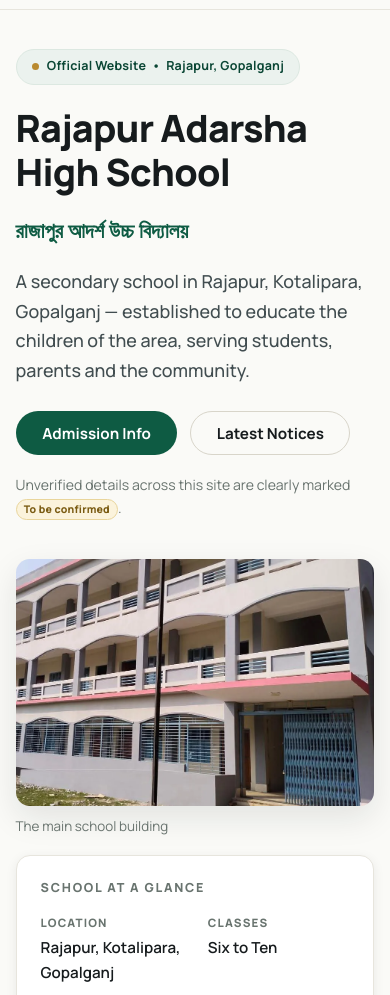
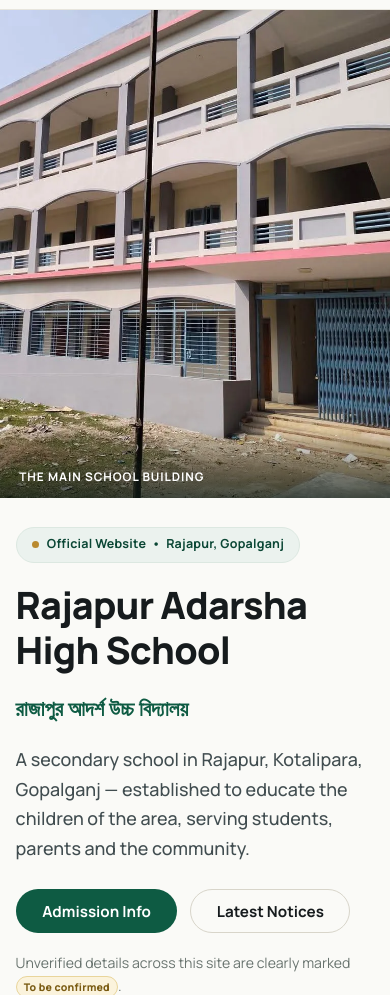
Before and after one commit to StudentOSNayan/RajapurAdarshaHighSchool, a plain HTML site: page index.html in a window 390 px wide. Shown: the part 99-1094 px from the top of the page. Drawn offline with Linux system fonts and the light colour scheme.

Commit message:
Homepage hero: full-width main building banner with name, Bangla name and CTAs below
Co-authored-by: arena-agent <297053741+arena-agent@users.noreply.github.com>

```diff
--- a/assets/css/style.css
+++ b/assets/css/style.css
@@ -193,10 +193,26 @@
 .mobile-menu a:last-child{border-bottom:0;margin-top:.8rem;text-align:center}
 
 /* ---------- hero (home) ---------- */
-.hero{padding:clamp(2.4rem,6vw,4.2rem) 0 clamp(2.4rem,5vw,3.8rem)}
-.hero-grid{display:grid;gap:2.4rem}
+.hero{padding:0 0 clamp(2.4rem,5vw,3.8rem)}
+.hero-media{width:100%}
+.hero-banner{position:relative;width:100%;margin:0;aspect-ratio:16/9;max-height:90vh;overflow:hidden;background:var(--accent-deep)}
+.hero-banner img{width:100%;height:100%;object-fit:cover;object-position:center 62%;display:block}
+.hero-banner figcaption{
+  position:absolute;left:0;right:0;bottom:0;margin:0;
+  padding:2.4rem 1.2rem .8rem;
+  font-size:.8rem;font-weight:700;letter-spacing:.08em;text-transform:uppercase;
+  color:#fff;background:linear-gradient(to top,rgba(10,25,20,.72),rgba(10,25,20,0));
+}
+@media(max-width:640px){
+  .hero-banner{aspect-ratio:4/5;max-height:none}
+  .hero-banner figcaption{font-size:.74rem;padding-bottom:.7rem}
+}
+.hero-body{
+  display:grid;gap:2.4rem;
+  padding-top:clamp(1.8rem,4.5vw,3rem);
+}
 @media(min-width:940px){
-  .hero-grid{grid-template-columns:minmax(0,10fr) minmax(0,11fr);gap:3.4rem;align-items:start}
+  .hero-body{grid-template-columns:minmax(0,10fr) minmax(0,11fr);gap:3.4rem;align-items:start}
 }
 .badge{
   display:inline-flex;align-items:center;gap:.5rem;
@@ -212,8 +228,6 @@
 .hero-actions{display:flex;flex-wrap:wrap;gap:.8rem;margin:1.6rem 0 1.1rem}
 .hero-note{font-size:.88rem;color:var(--muted);margin:0}
 
-.hero-media{display:grid;gap:1.1rem}
-.photo-hero img{aspect-ratio:16/11;object-fit:cover;width:100%;border-radius:var(--radius);box-shadow:var(--shadow)}
 .glance{
   background:var(--surface);border:1px solid var(--line);border-radius:var(--radius);
   padding:1.4rem 1.5rem;box-shadow:var(--shadow-sm);
@@ -227,8 +241,7 @@
 
 /* ---------- photos ---------- */
 .photo{margin:0}
-.photo img{width:100%;border-radius:var(--radius);object-fit:cover;background:#EFEDE6}
-.photo:not(.photo-hero) img{aspect-ratio:4/3}
+.photo img{width:100%;aspect-ratio:4/3;border-radius:var(--radius);object-fit:cover;background:#EFEDE6}
 .photo.photo-wide img{aspect-ratio:21/9}
 .photo figcaption{font-size:.84rem;color:var(--muted);margin-top:.6rem}
 .event-media{margin-top:-1.5rem}
@@ -242,7 +255,6 @@
   color:var(--muted);font-size:.8rem;font-weight:700;letter-spacing:.06em;text-transform:uppercase;
 }
 .photo .photo-pending{aspect-ratio:4/3}
-.photo-hero .photo-pending{aspect-ratio:16/11;border-radius:var(--radius)}
 .photo.photo-wide .photo-pending{aspect-ratio:21/9}
 .event-media .photo-pending{aspect-ratio:3/2;border-radius:var(--radius) var(--radius) 0 0}
 
--- a/index.html
+++ b/index.html
@@ -70,10 +70,17 @@
   <main id="main">
     <!-- ============ HERO ============ -->
     <section class="hero" aria-label="Welcome">
-      <div class="container hero-grid">
+      <div class="hero-media">
+        <figure class="hero-banner">
+          <img src="assets/img/building-main.webp" alt="The main building of Rajapur Adarsha High School — a three-storey building with arched balconies" fetchpriority="high" />
+          <figcaption>The main school building</figcaption>
+        </figure>
+      </div>
+
+      <div class="container hero-body">
         <div class="hero-copy">
           <p class="badge"><span class="badge-dot" aria-hidden="true"></span> Official Website &nbsp;•&nbsp; Rajapur, Gopalganj</p>
-          <h1>Rajapur Adarsha<br />High School</h1>
+          <h1>Rajapur Adarsha High School</h1>
           <p class="hero-bn bn" lang="bn">রাজাপুর আদর্শ উচ্চ বিদ্যালয়</p>
           <p class="lead">A secondary school in Rajapur, Kotalipara, Gopalganj — established to educate the children of the area, serving students, parents and the community.</p>
           <div class="hero-actions">
@@ -83,11 +90,6 @@
           <p class="hero-note">Unverified details across this site are clearly marked <span class="tbc">To be confirmed</span>.</p>
         </div>
 
-        <div class="hero-media">
-          <figure class="photo photo-hero">
-            <img src="assets/img/building-main.webp" alt="The main building of Rajapur Adarsha High School — a three-storey building with arched balconies" />
-            <figcaption>The main school building</figcaption>
-          </figure>
         <div class="glance" aria-label="School at a glance">
           <p class="glance-title">School at a glance</p>
           <dl class="facts">
@@ -98,7 +100,6 @@
             <div><dt>EIIN</dt><dd><span class="tbc">To be confirmed</span></dd></div>
             <div><dt>Motto</dt><dd><span class="tbc">To be confirmed</span></dd></div>
           </dl>
-          </div>
         </div>
       </div>
     </section>
```
Lines whose indentation alone changed are shown as unchanged.
